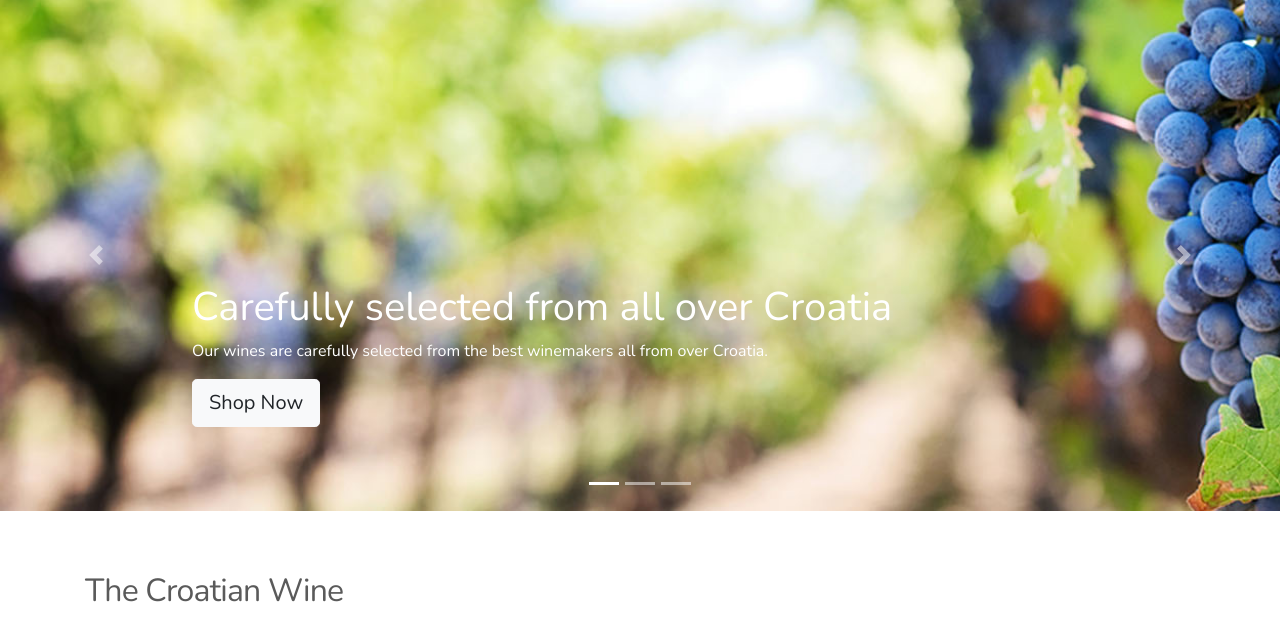
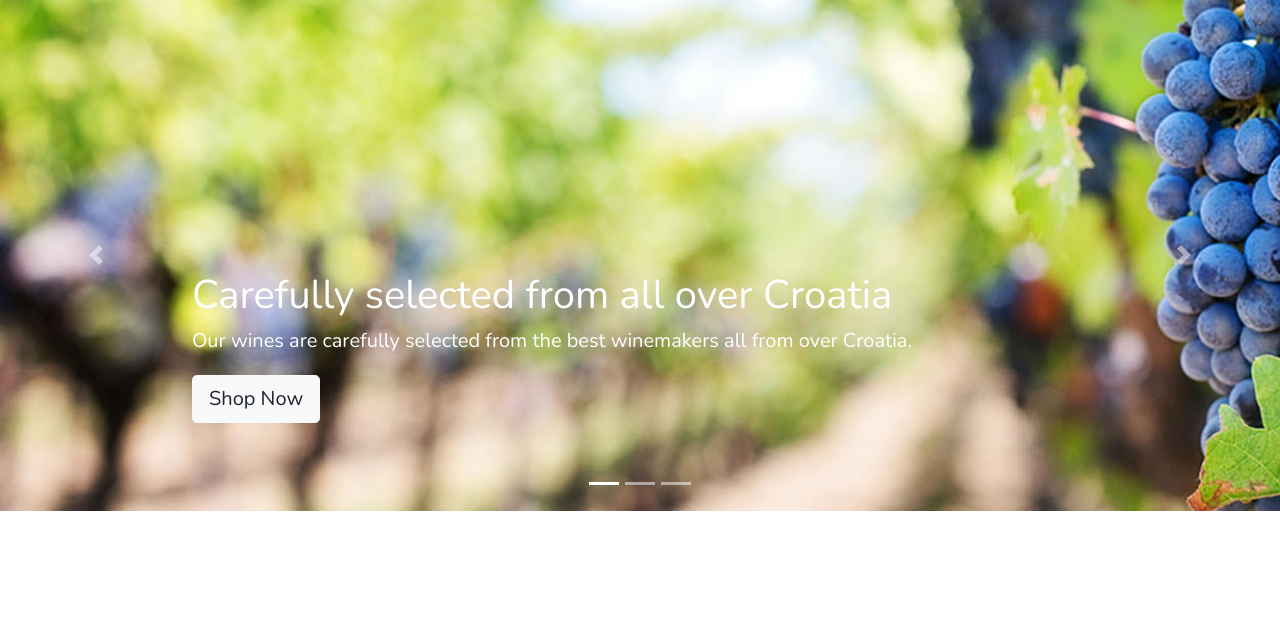
Before and after one commit to petracili/Milston-project4, a Django app: page / in a window 1280 px wide. Shown: the part 137-754 px from the top of the page. Run offline with Django 3.2, Linux system fonts and the light colour scheme; some libraries are stand-ins or nearby versions.

Commit message:
Attached media

```diff
--- a/static/css/carousel.css
+++ b/static/css/carousel.css
@@ -62,3 +62,23 @@ body {
     line-height: 1;
     letter-spacing: -.05rem;
   }
+
+
+  @media (min-width: 40em) {
+    /* Bump up size of carousel content */
+    .carousel-caption p {
+      margin-bottom: 1.25rem;
+      font-size: 1.25rem;
+      line-height: 1.4;
+    }
+
+    .featurette-heading {
+      font-size: 50px;
+    }
+  }
+
+  @media (min-width: 62em) {
+    .featurette-heading {
+      margin-top: 7rem;
+    }
+  }
```
